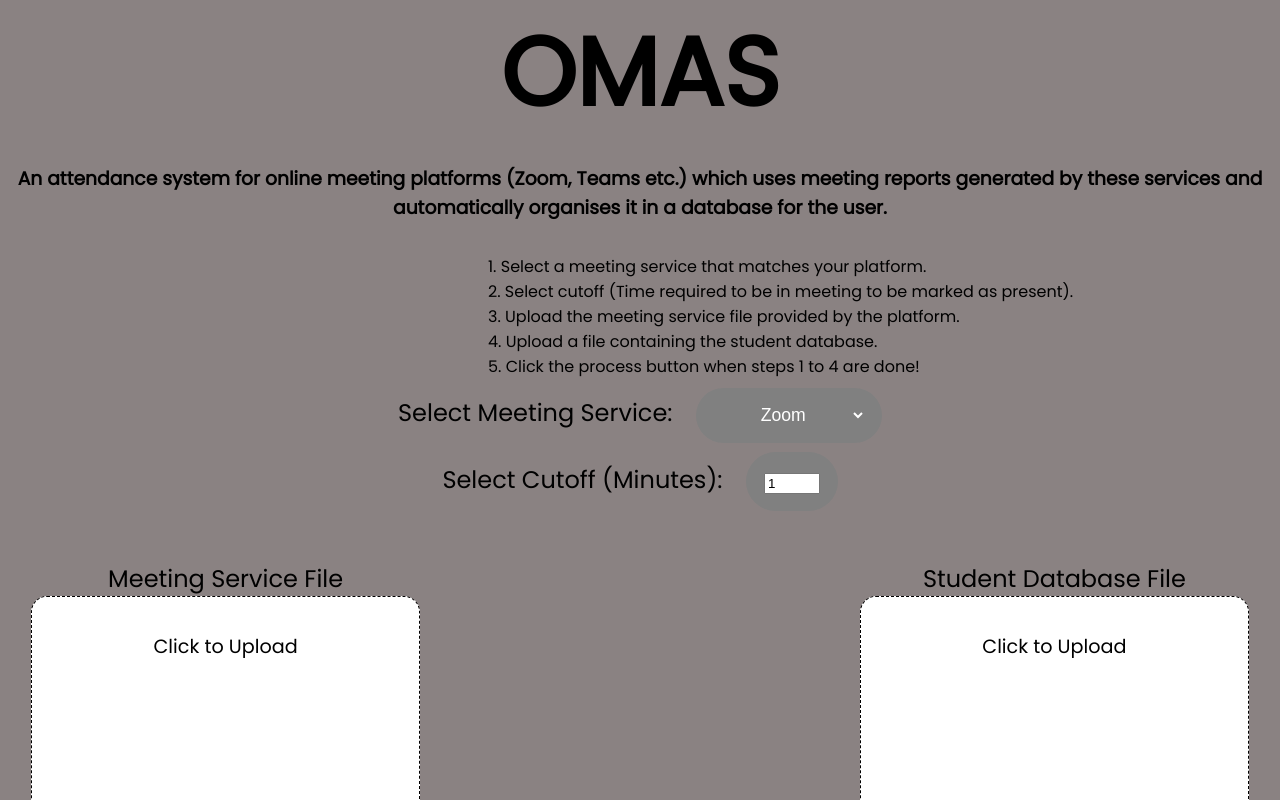
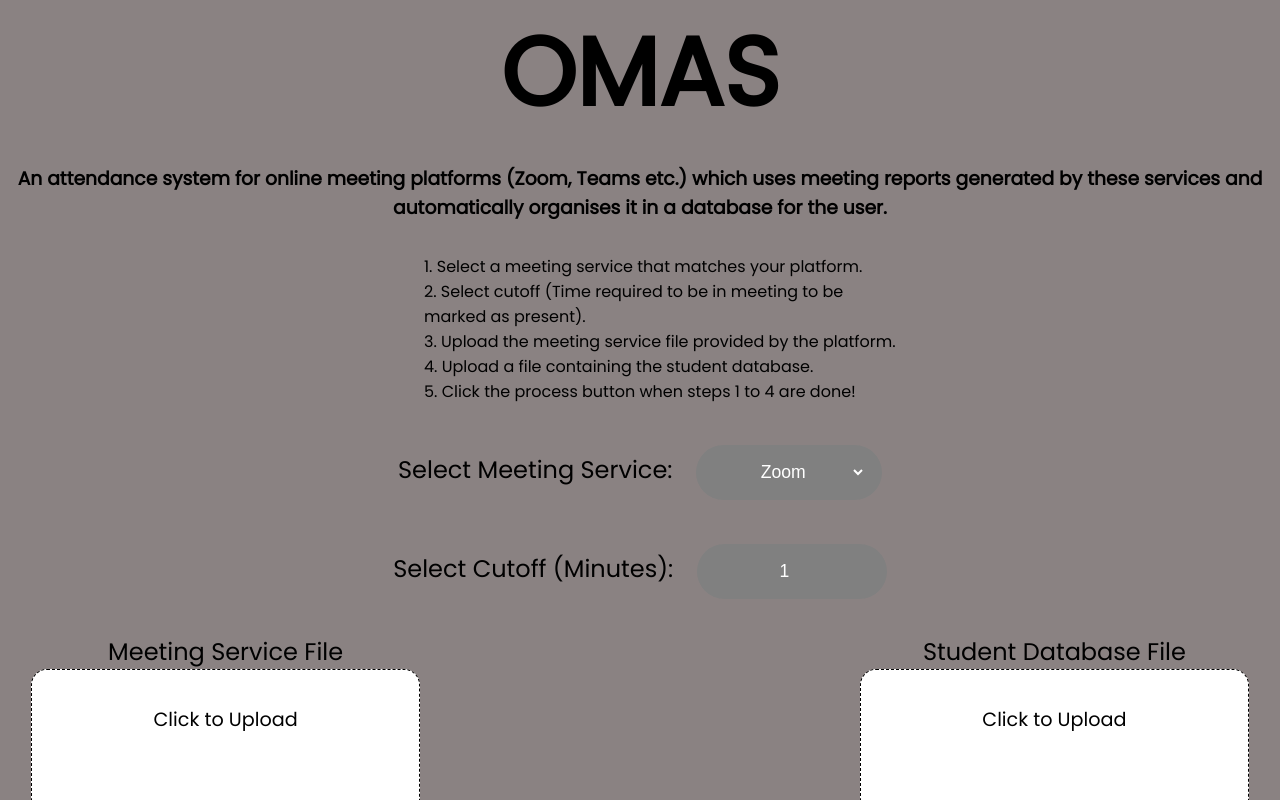
Before and after one commit to AhmadGhachim/OMAS, a React (Create React App) app in the folder frontend/: page / in a window 1280 px wide. Shown: the top 800 px of the page. Built offline with nearby package versions, Linux system fonts and the light colour scheme.

Commit message:
Changes: - Fixed the Cutoff styling

```diff
--- a/frontend/src/App.css
+++ b/frontend/src/App.css
@@ -15,12 +15,13 @@
 }
 .inside-steps {
   text-align: left;
-  margin-left: 35%;
+  margin-left: 30%;
+  margin-right: 30%;
 }
 
 .meeting-type {
   text-align: center;
-  margin: 1em 0;
+  margin: 3em 0;
 }
 
 label {
@@ -52,22 +53,29 @@ label {
 .cut-off {
   text-align: center;
   margin: 1em 0;
-  padding: 1em;
+  padding-top: 1em;
 }
 
 .cut-off label {
   margin-right: 1em;
 }
+
 .cutoff-input {
   background-color: grey;
   padding: 1em;
   border-radius: 5em;
   height: fit-content;
+
+}
+
+input[type="number"] {
   width: 12%;
   border: none;
   outline: none;
   font-size: 1.1rem;
+  /* font-weight: bold; */
   text-align: center;
+  background-color: grey;
   color: white;
 }
 
```
